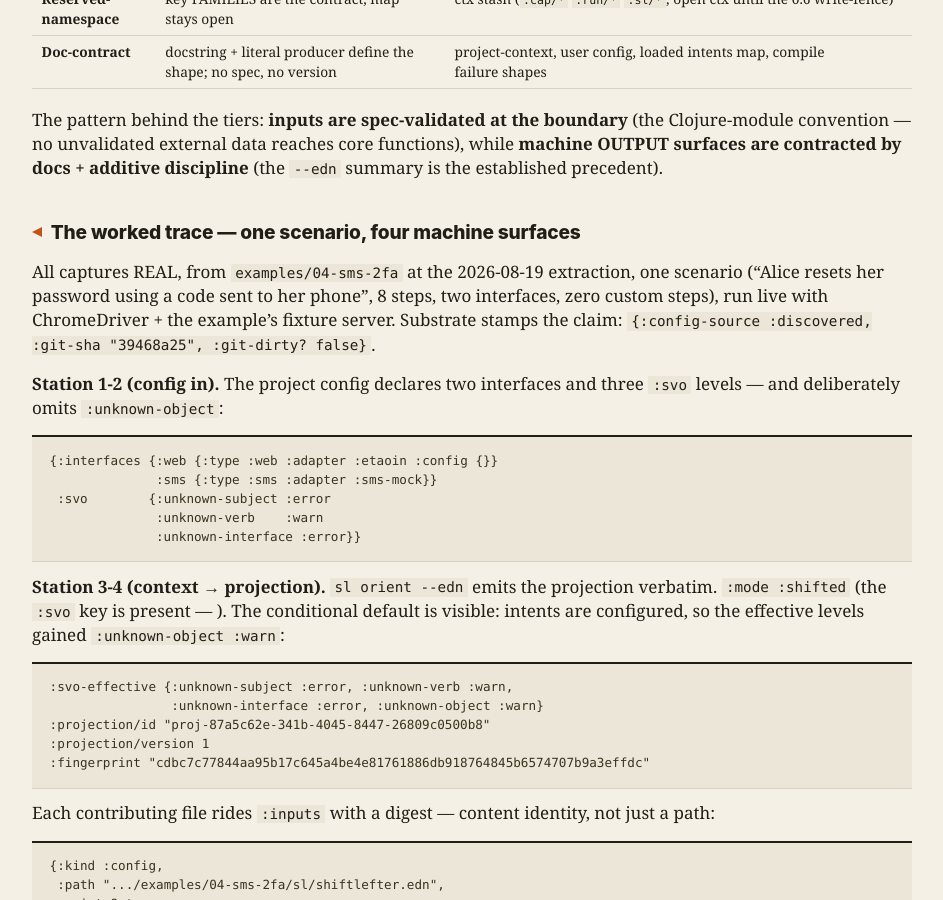
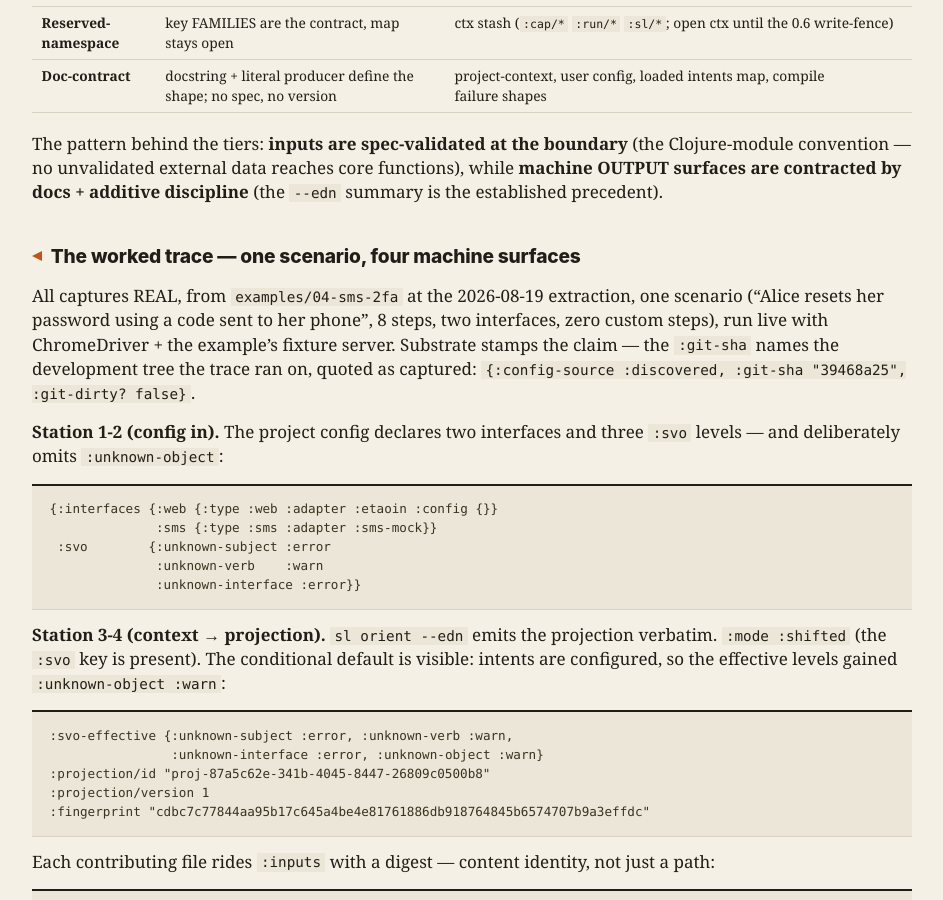
Before and after one commit to SHIFT-LEFTER/shiftlefter.com, a Jekyll site: the page built from docs/architecture/data-shapes.md, in a window 1280 px wide and 900 px high, scrolled down 10652 px. Shown: the whole window, without its empty margins (168-1111 px from the left). Built offline with Jekyll 4.4.1, drawn with Linux system fonts in a browser that asks for light colours; some of the changed text lies outside the part shown.

Commit message:
Re-sync the architecture pages after the Herald first-publish read (sl-tx33)
Seven unresolvable-reference fixes landed in the dev repo's canon and
re-derived: two broken parentheticals left by id strips, an internal
letter label, 'layout C', 'at HEAD', the 'resolution queries v2'
project name, and a clarifier on the worked trace's captured dev
git-sha. Synced from dev commit b17cb676 (task/tx33-first-publish-read;
merge to dev main pending).

Co-Authored-By: Claude Fable 5 <noreply@anthropic.com>
Claude-Session: https://claude.ai/code/session_01QWaTBELzug95M4X2GNhcu7

````diff
--- a/docs/architecture/data-shapes.md
+++ b/docs/architecture/data-shapes.md
@@ -109,7 +109,8 @@ contract is docstring/doc, see § Stability tiers).
   (project_context.clj:201) MUST match `bin/sl`'s `find_instance_root`
   exactly — the shell wrapper and daemon agree on
   `.shiftlefter/daemon.edn` by parallel implementation, not shared code.
-- Discovery is closed to `<candidate>/sl/shiftlefter.edn` (layout C);
+- Discovery is closed to `<candidate>/sl/shiftlefter.edn` (the `sl/`
+  directory layout);
   root-level configs are no longer discovered; `-c FILE` is the escape
   hatch.
 
@@ -175,7 +177,7 @@ contract is docstring/doc, see § Stability tiers).
 
 - Runtime key set is a superset of the spec: `:subjects :verbs` (spec'd)
   plus loader-added `:provenance :sources :instance-index`. `:verbs` mount
-  keys are the types the FILES declare ( — `:type` required and
+  keys are the types the FILES declare (`:type` required and
   authoritative; config `:glossaries :verbs` is a plain path list), and
   `:sources :verbs` maps each declared type to the file that mounted it.
 - **Merge is wholesale-per-key** (glossary.clj:48-60): a project entry
@@ -393,7 +395,9 @@ All captures REAL, from `examples/04-sms-2fa` at the 2026-08-19
 extraction, one scenario ("Alice resets her password using a code sent
 to her phone", 8 steps, two interfaces, zero custom steps), run live with
 ChromeDriver + the example's fixture
-server. Substrate stamps the claim:
+server. Substrate stamps the claim — the
+`:git-sha` names the development tree the trace ran on, quoted as
+captured:
 `{:config-source :discovered, :git-sha "39468a25", :git-dirty? false}`.
 
 **Station 1-2 (config in).** The project config declares two interfaces
@@ -408,8 +412,7 @@ and three `:svo` levels — and deliberately omits `:unknown-object`:
 ```
 
 **Station 3-4 (context → projection).** `sl orient --edn` emits the
-projection verbatim. `:mode :shifted` (the `:svo` key is present —
-). The conditional default is visible: intents are
+projection verbatim. `:mode :shifted` (the `:svo` key is present). The conditional default is visible: intents are
 configured, so the effective levels gained `:unknown-object :warn`:
 
 ```clojure
````
Also changed, not shown: other parts of docs/architecture/data-shapes.md (+4 -3 lines), docs/architecture/control-loop.md (+2 -2 lines), docs/architecture/invocation-map.md (+3 -4 lines), docs/architecture/module-map.md (+1 -1 lines), docs/architecture/repl-lifetimes.md (+1 -1 lines).
